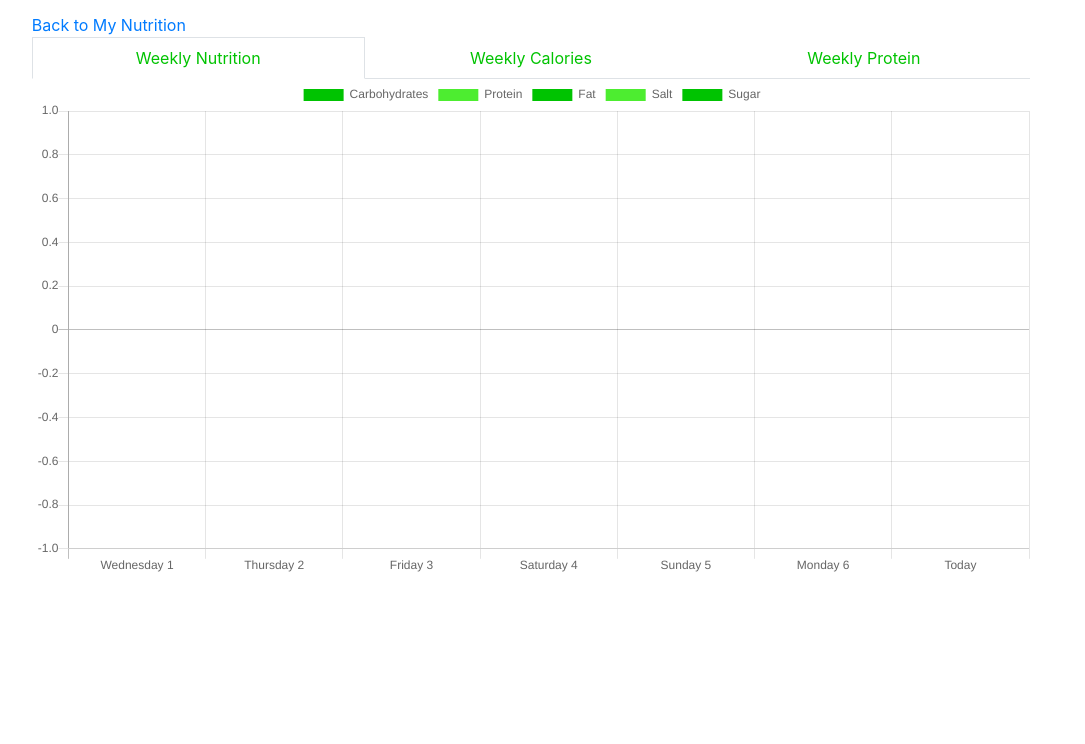
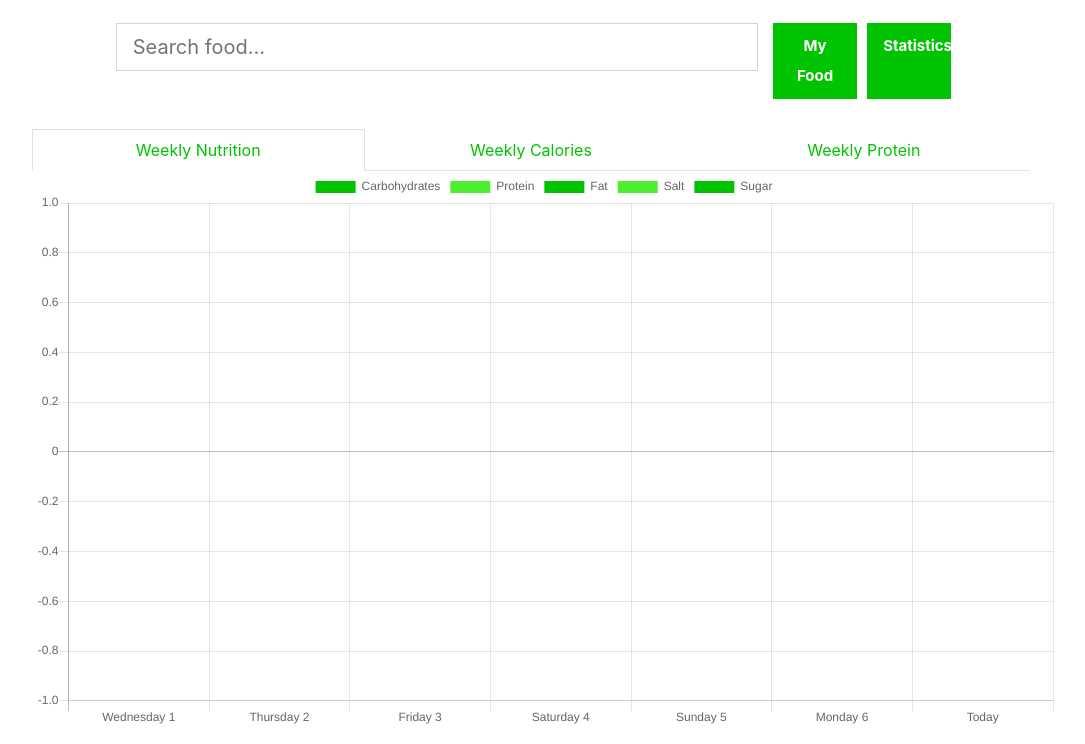
Before and after one commit to BenRose1998/nutrition-app, a PHP site: page /statistics.php in a window 1280 px wide. Shown: the part 56-800 px from the top of the page, without its empty margins (109-1194 px from the left). Run offline with PHP 8.4, Linux system fonts and the light colour scheme; the visitor is signed in with stand-in values (Sample User, id 1); data comes from the database, SQL or seed files in the repository; some libraries are stand-ins or nearby versions.

Commit message:
Put all requests into an api.php file. Added 'Add Food' bar to View Food & Statistics pages

```diff
--- a/requests.php
+++ b/api.php
@@ -6,10 +6,14 @@
   session_start();
 }
 
+// Check if user is logged in
 if (!isset($_SESSION['user_id'])) {
-  redirect('index.php');
+  // Bad request - throw bad request error (400)
+  http_response_code(400);
+  exit();
 }
 
+// Execute different function depending on data requested
 if (isset($_GET['type'])) {
   switch ($_GET['type']) {
     case 'addFood':
@@ -17,6 +21,16 @@
       break;
     case 'getNutrition':
       getNutrition($pdo);
+      break;
+    case 'viewFood':
+      if(isset($_GET['timestamp'])){
+        viewFood($pdo, $_GET['timestamp']);
+      }
+      break;
+    case 'removeFood':
+      if(isset($_GET['id'])){
+        removeFood($pdo, $_GET['id']);
+      }
       break;
     case 'weeklyCalories':
       weeklyFood($pdo, "calories");
@@ -28,11 +42,13 @@
       weeklyFood($pdo, "carbohydrates, protein, fat, salt, sugar");
       break;
     default:
-      echo 'Bad Request';
+      // Bad request - throw bad request error (400)
+      http_response_code(400);
       break;
   }
 } else {
-  echo 'Bad Request';
+  // Bad request - throw bad request error (400)
+  http_response_code(400);
 }
 
 function addFood($pdo)
@@ -87,6 +103,69 @@
   }
 }
 
+function viewFood($pdo, $timestamp){
+  // Convert passed date to SQL format
+  $date = date('Y-m-d', $_GET['timestamp']);
+
+  // Save reference to user id
+  $user_id = $_SESSION['user_id'];
+
+  // Query
+  // User's food data for the specified day is pulled from the database
+  $sql = 'SELECT *
+          FROM calculated_nutrition
+          WHERE user_id = ?
+          AND DATE(food_added) = ?';
+
+  // Prepare and execute statement
+  $stmt = $pdo->prepare($sql);
+  $stmt->execute([$user_id, $date]);
+  // Saves results in object
+  $foods = $stmt->fetchAll();
+
+  // Create empty array for each food record to be added to
+  $data = [];
+  // Create a variable to store total number of calories for that day
+  $totalCalories = 0;
+  // Create a variable to store total amount of protein for that day
+  $totalProtein = 0;
+
+  // Only run if results where returned
+  if ($foods) {
+    // Loop through all food records
+    foreach ($foods as $food) {
+      $amount = $food->food_serving_quantity * $food->food_serving_base . " " . $food->food_serving_unit;
+      // Create an array of all food values
+      $foodData = ["id" => $food->food_id, "amount" => $amount , "food" => $food->food_name, "calories" => $food->calories, "protein" => $food->protein, "date" => $food->food_added];
+      // Insert foodData array into the data array
+      array_push($data, $foodData);
+      $totalCalories += $food->calories;
+      $totalProtein += $food->protein;
+    }
+  // Push an array of total calories and total protein to the end of the data array
+  array_push($data, ["total_calories" => $totalCalories, "total_protein" => $totalProtein]);
+  } else {
+    // No food found
+  }
+  // Encode data array to json and send as response to request
+  echo json_encode($data);
+}
+
+function removeFood($pdo, $id){
+  // Store user id
+  $user_id = $_SESSION['user_id'];
+
+  // Query
+  // If food item exists and belongs to this user it is deleted
+  $sql = 'DELETE FROM food
+          WHERE food_id = ?
+          AND user_id = ?';
+
+  // Prepare and execute statement
+  $stmt = $pdo->prepare($sql);
+  $stmt->execute([$id, $user_id]);
+}
+
 // Return a list of specific nutritional values (e.g. protein) of all food items for a user in a week
 function weeklyFood($pdo, $type){
   // Store user id
--- a/css/dashboard.css
+++ b/css/dashboard.css
@@ -1,9 +1,8 @@
 #search {
-  padding: 1%;
   margin-bottom: 2%;
 }
 
-.dashboard-btn {
+/*.dashboard-btn {
   background-color: #00c301;
   color: white;
   margin: 0;
@@ -31,28 +30,22 @@
 
 #modal-add-btn {
   margin-top: 2%;
-}
+} */
 
 .chart-container {
   padding: 0;
   margin: auto;
 }
 
-@media (min-width: 1200px) {
-  #main {
-    max-width: 2000px;
-  }
-}
+
 
 .chart-text {
   margin-top: 2%;
 }
 
-/* Search results */
-.results {
+/* .results {
   position: absolute;
   top: 140px;
-  /* left: 9.3%; */
   left: 17.4%;
   z-index: 9;
   width: 50.5%;
@@ -70,25 +63,32 @@
 .result-img {
   max-width: 6%;
   max-height: 6%;
+} */
+
+@media (min-width: 1200px) {
+  #main {
+    max-width: 2000px;
+  }
 }
 
 /* Tablets */
-@media only screen and (min-device-width : 768px)  and (max-width: 1024px)  {
-  #main{
-    width:100%;
+@media only screen and (min-device-width : 768px) and (max-width: 1024px) {
+  #main {
+    width: 100%;
     margin: 0;
     padding: 0;
   }
+
   .container {
-    width:100%;
+    width: 100%;
     margin: 0;
     padding: 0;
   }
 
   .dashboard-btn {
-    font-size:70%;
+    font-size: 70%;
     padding: 0;
-    padding-top:1.5%;
+    padding-top: 1.5%;
   }
 
   .row {
@@ -96,8 +96,8 @@
     padding: 0;
   }
 
-  #nav-content{
-    width:100%;
+  #nav-content {
+    width: 100%;
     margin: 0;
     padding: 0;
 
@@ -146,8 +146,8 @@
     width: 100%;
   }
 
-  #nav-content{
-    width:100%;
+  #nav-content {
+    width: 100%;
     margin: 0;
     padding: 0;
 
--- /dev/null
+++ b/css/search.css
@@ -0,0 +1,57 @@
+#search {
+  padding: 1%;
+}
+
+.dashboard-btn {
+  background-color: #00c301;
+  color: white;
+  margin: 0;
+  margin-right: 1%;
+  text-align: center;
+  display: table-cell;
+  vertical-align: middle;
+  line-height: 200%;
+}
+
+/* Search results */
+.results {
+  position: absolute;
+  top: 140px;
+  /* left: 9.3%; */
+  left: 17.4%;
+  z-index: 9;
+  width: 50.5%;
+}
+
+.results-item {
+  width: 100%;
+  cursor: pointer;
+}
+
+.results-item:hover {
+  background-color: lightgray;
+}
+
+.result-img {
+  max-width: 6%;
+  max-height: 6%;
+}
+
+.modal-btn {
+  background-color: #00c301;
+  color: white;
+}
+
+.modal-quantity,
+.modal-title {
+  text-align: center;
+}
+
+.modal-quantity {
+  margin-left: 5%;
+  margin-right: 5%;
+}
+
+#modal-add-btn {
+  margin-top: 2%;
+}
--- /dev/null
+++ b/css/statistics.css
@@ -0,0 +1,3 @@
+#graph{
+  height: 20%;
+}
--- a/js/dashboard.js
+++ b/js/dashboard.js
@@ -10,7 +10,7 @@
   // Request
   $.ajax({
     type: "GET",
-    url: "requests.php?type=getNutrition",
+    url: "api.php?type=getNutrition",
     headers: {},
     success: function (res) {
       console.log(res);
--- a/js/search.js
+++ b/js/search.js
@@ -20,15 +20,19 @@
     // Request
     $.ajax({
       type: "POST",
-      url: "requests.php?type=addFood",
+      url: "api.php?type=addFood",
       headers: {},
       data: request,
       success: function (res) {
         console.log("Request: " + res);
 
         console.log("Posted to server");
+
         // Update nutrition charts
-        updateCharts();
+        // Only call this function if it exists (user is on the dashboard page)
+        if (typeof updateCharts == 'function') {
+          updateCharts();
+        }
       }
     });
   }
@@ -170,7 +174,4 @@
     });
   });
 
-
-
-
 });
--- a/js/view_food.js
+++ b/js/view_food.js
@@ -41,7 +41,7 @@
     // Request
     $.ajax({
       type: "GET",
-      url: "request_food.php?",
+      url: "api.php?type=viewFood",
       data: "timestamp=" + timestamp,
       dataType: "json",
       headers: {},
@@ -103,7 +103,7 @@
     // Log food to be deleted
     console.log("Deleting " + food_id + "...");
     // Send request to remove food from DB
-    $.post("removeFood.php", { id: food_id }, function(ret) {
+    $.get("api.php?type=removeFood", { id: food_id }, function(ret) {
       console.log(ret);
       // Get food data to retrieve new values after food has been deleted
       getFoodData();
--- a/statistics.php
+++ b/statistics.php
@@ -1,9 +1,12 @@
 <?php
 require_once('includes/connect.php');
 
-$stylesheet = 'dashboard.css';
 $header = 'Statistics';
 include_once('includes/header.php');
+
+echo '<link rel="stylesheet" href="css/statistics.css">';
+echo '<link rel="stylesheet" href="css/dashboard.css">';
+echo '<link rel="stylesheet" href="css/search.css">';
 
 if (!isset($_SESSION['user_id'])) {
   redirect('index.php');
@@ -11,8 +14,48 @@
 
 ?>
 
+<!-- Modal -->
+<div class="modal fade" id="quantity-modal" tabindex="-1" role="dialog" aria-labelledby="exampleModalCenterTitle"
+  aria-hidden="true">
+  <div class="modal-dialog modal-dialog-centered" role="document">
+    <div class="modal-content">
+      <div class="modal-header">
+        <h5 class="modal-title">Quantity</h5>
+        <button type="button" class="close" data-dismiss="modal" aria-label="Close">
+          <span aria-hidden="true">&times;</span>
+        </button>
+      </div>
+      <div class="modal-body">
+        <div class="row justify-content-center">
+          <a href="" class="btn modal-btn" role="button" id="modal-previous-btn">
+            <</a> <h3 class="modal-quantity">1</h3>
+              <a href="" class="btn modal-btn" role="button" id="modal-next-btn">></a>
+        </div>
+        <div class="row justify-content-center">
+          <a href="" class="btn modal-btn" role="button" id="modal-add-btn">Add</a>
+        </div>
+      </div>
+    </div>
+  </div>
+</div>
+
+
 <div class="container" id="main">
-  <a href="dashboard.php">Back to My Nutrition</a>
+  <!-- <a href="dashboard.php">Back to My Nutrition</a> -->
+
+  <!-- Search bar -->
+  <div class="row justify-content-center" id="search">
+    <form class="col-lg-8 col-md-9 col-sm-8" id="search-form">
+      <input class="form-control form-control-lg search" type="text" placeholder="Search food...">
+    </form>
+    <!-- Search results -->
+    <ul class="list-group results">
+    </ul>
+    <!-- Button links -->
+    <a href="view_food.php" class="btn col-lg-1 col-md-1 col-sm-2 dashboard-btn" role="button">My Food</a>
+    <a href="statistics.php" class="btn col-lg-1 col-md-1 col-sm-2 dashboard-btn" role="button">Statistics</a>
+  </div>
+
 
   <ul class="nav nav-tabs nav-justified">
     <li class="nav-item">
@@ -27,7 +70,9 @@
   </ul>
 
   <!-- HTML Canvas - Chart.js chart will be displayed here -->
-  <canvas id="graph"></canvas>
+  <div class="chart-container" style="position: relative; height:70vh; width:80vw">
+    <canvas id="graph"></canvas>
+  </div>
 
 
 </div>
@@ -43,4 +88,6 @@
 
 <!-- Link script files -->
 <script src="https://cdnjs.cloudflare.com/ajax/libs/moment.js/2.24.0/moment.min.js"></script>
+
 <script src="js/statistics.js"></script>
+<script src="js/search.js"></script>
```
Also changed, not shown: addFood.php (deleted, +0 -39 lines), dashboard.php (+12 -5 lines), js/statistics.js (+36 -51 lines), removeFood.php (deleted, +0 -29 lines), request_food.php (deleted, +0 -61 lines), view_food.php (+48 -4 lines).
